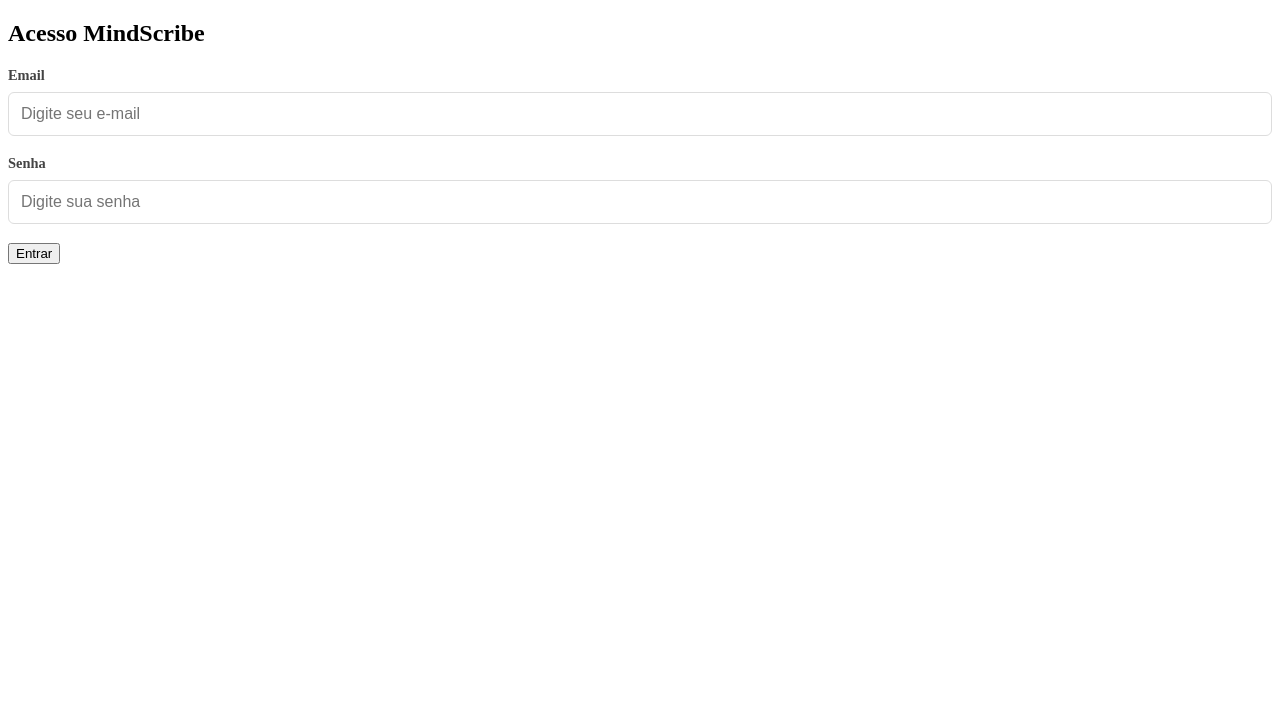
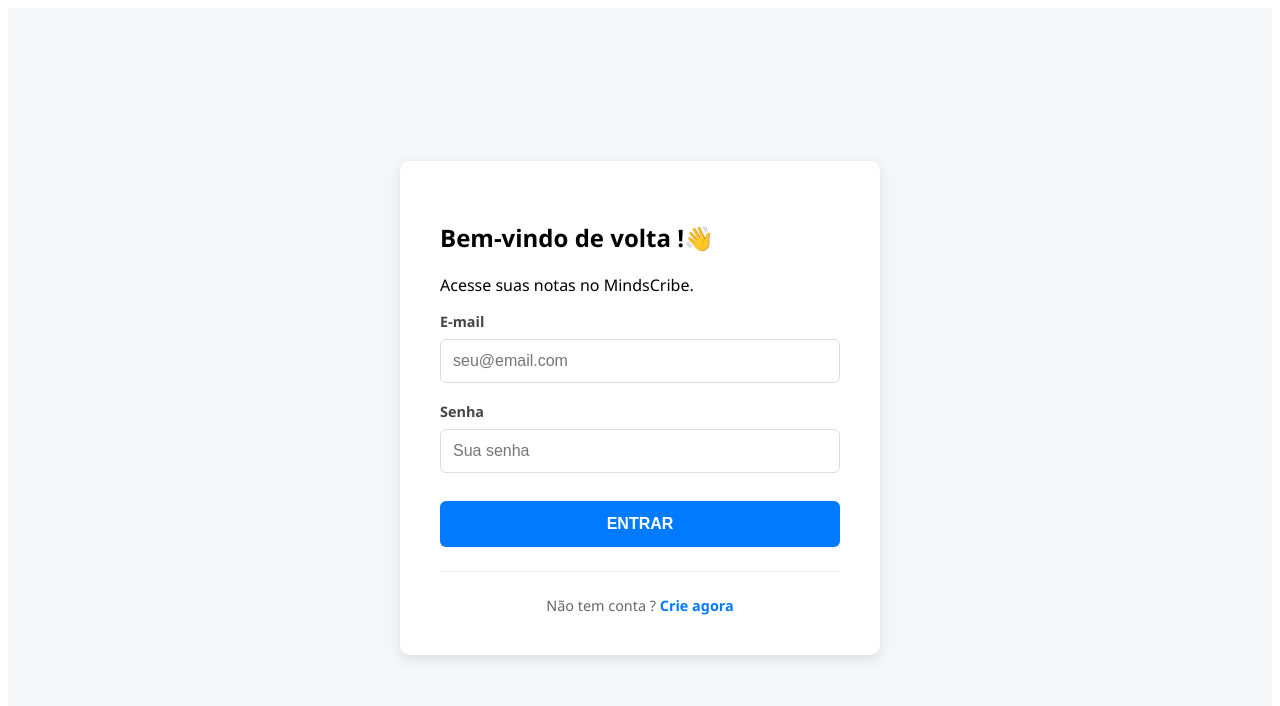
Before and after one commit to Luiz12-dev/Mindscribe-api-front, an Angular app: page / in a window 1280 px wide. Shown: the top 706 px of the page. Built offline with nearby package versions, Linux system fonts and the light colour scheme.

Commit message:
refactor(pages/login): Melhoria na estrutura

```diff
--- a/src/app/pages/login/login.html
+++ b/src/app/pages/login/login.html
@@ -1,27 +1,46 @@
-<div class="container">
-  <h2>Acesso MindScribe</h2>
+<main class="login-wrapper">
+  <section class="login-card">
+    <header>
+      <h2>Bem-vindo de volta !👋</h2>
+      <p>Acesse suas notas no MindsCribe.</p>
+    </header>
 
+    @if (errorMessage) {
+      <div class="error-alert">
+        {{ errorMessage }}
+      </div>
+    }
+
+    <form (ngSubmit)="onLogin()" class="login-form">
       <div class="form-group">
-    <label for="email">Email</label>
+        <label for="email">E-mail</label>
         <input
           type="email"
           name="email"
           id="email"
-      [(ngModel)]="email"
-      placeholder="Digite seu e-mail"
+          [(ngModel)]="credentials.email"
+          required
+          autocomplete="email"
+          placeholder="seu@email.com"
         />
       </div>
 
       <div class="form-group">
-    <label for="senha">Senha</label>
+        <label for="password">Senha</label>
         <input
           type="password"
-      name="senha"
-      id="senha"
-      [(ngModel)]="password"
-      placeholder="Digite sua senha"
+          name="password"
+          id="password"
+          [(ngModel)]="credentials.password"
+          autocomplete="current-password"
+          placeholder="Sua senha"
+          required
         />
       </div>
 
-  <button (click)="onLogin()">Entrar</button>
-</div>
+      <button type="submit" class="btn-primary">ENTRAR</button>
+    </form>
+
+    <footer class="card-footer">Não tem conta ? <a routerLink="/register">Crie agora</a></footer>
+  </section>
+</main>
```
Lines whose indentation alone changed are shown as unchanged.
